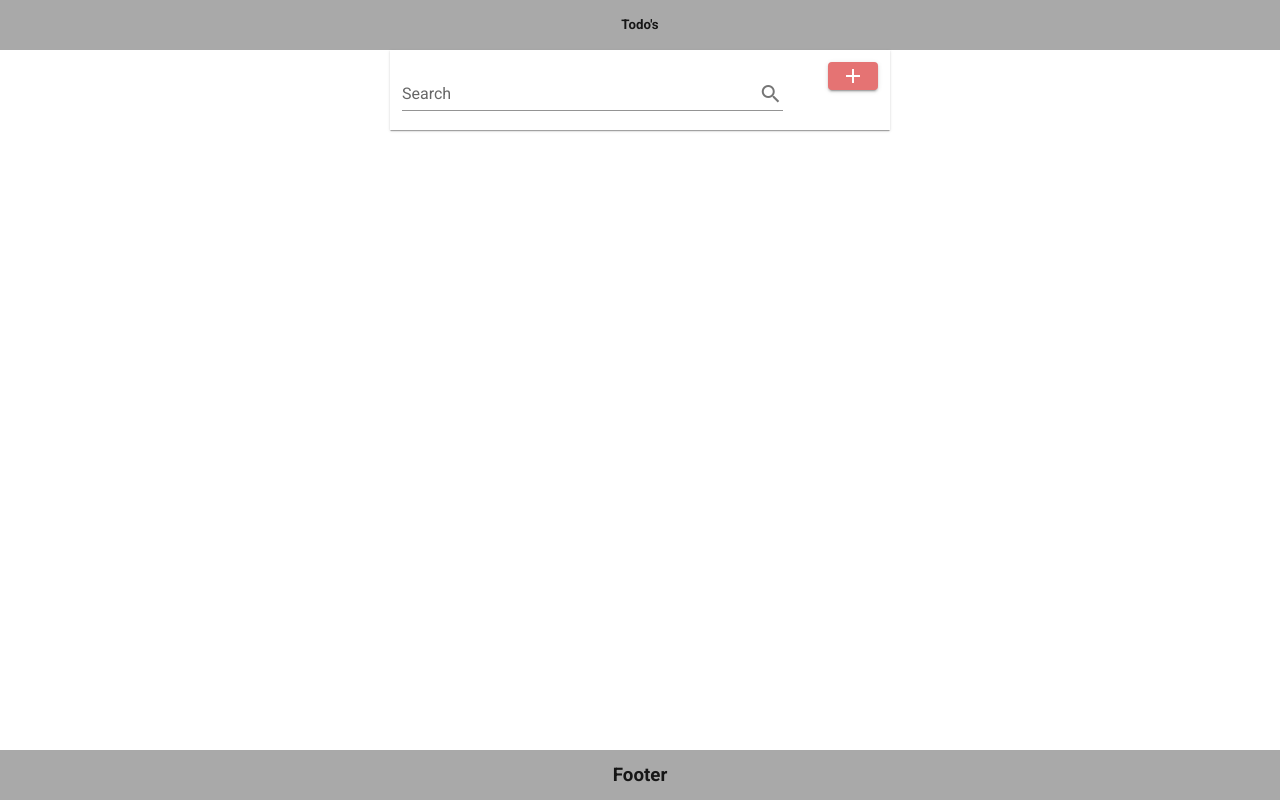
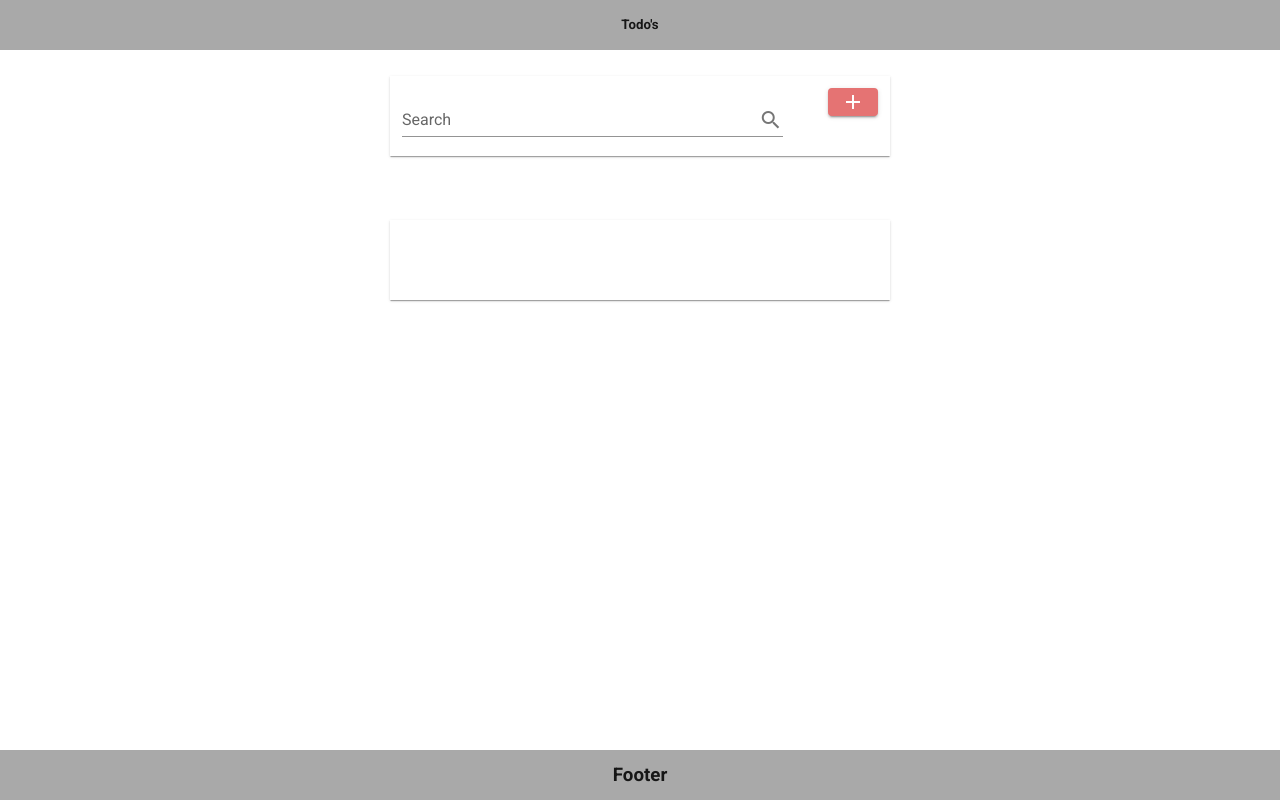
Before and after one commit to bananna96/todo-list, a Vue app: page / in a window 1280 px wide. Built offline with nearby package versions, Linux system fonts and the light colour scheme.

Commit message:
[master] set up base for actual list

```diff
--- /dev/null
+++ b/src/components/TheList.vue
@@ -0,0 +1,5 @@
+<template>
+	<v-sheet color="white" elevation="1" height="80px" width="500px">
+		<div class="container"></div>
+	</v-sheet>
+</template>
--- a/src/views/Home.vue
+++ b/src/views/Home.vue
@@ -6,7 +6,8 @@
 		</section>
 
 		<div class="sheet-wrapper">
-			<TheListHeader />
+			<TheListHeader class="list-header" />
+			<TheList class="list" />
 		</div>
 	</div>
 </template>
@@ -15,11 +16,14 @@
 import TheHeader from '../components/TheHeader.vue';
 import TheFooter from '../components/TheFooter.vue';
 import TheListHeader from '../components/TheListHeader.vue';
+import TheList from '../components/TheList.vue';
+
 export default {
 	components: {
 		TheHeader,
 		TheFooter,
 		TheListHeader,
+		TheList,
 	},
 };
 </script>
@@ -27,6 +31,16 @@ export default {
 <style>
 .sheet-wrapper {
 	display: flex;
-	justify-content: center;
+	align-items: center;
+	flex-direction: column;
+	justify-content: space-between;
+}
+
+.list {
+	margin-top: 5%;
+}
+
+.list-header {
+	margin-top: 2%;
 }
 </style>
```
